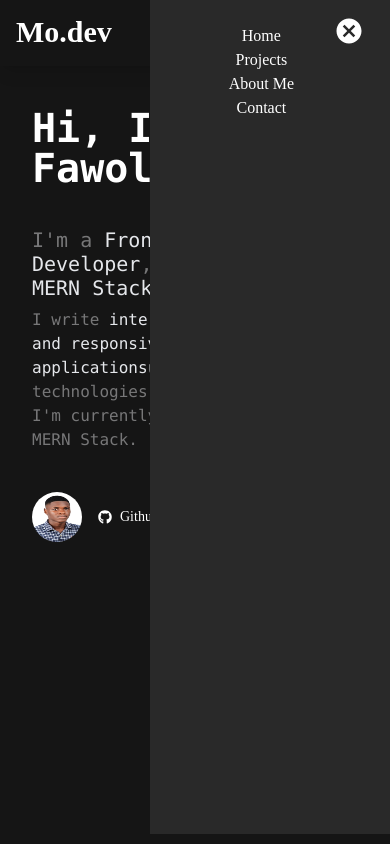
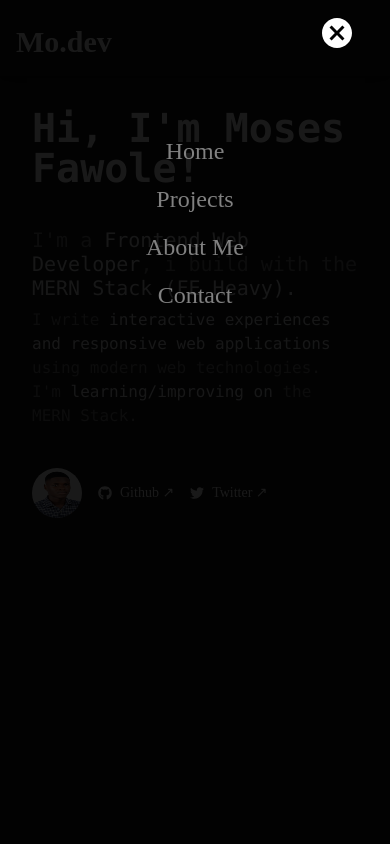
Before and after one commit to mosesfawole/portfolio, a React (Create React App) app: page / in a window 390 px wide. Both pictures are taken after a click on the icon 359 px from the left and 28 px from the top of the page. Built offline with nearby package versions, Linux system fonts and the light colour scheme.

Commit message:
mobile menu done

```diff
--- a/src/components/Header.jsx
+++ b/src/components/Header.jsx
@@ -6,12 +6,17 @@ import { MdMenu, MdCancel } from "react-icons/md";
 const Header = () => {
   const [isMenu, setisMenu] = useState(false);
 
+  const openMenu = () => {
+    setisMenu(!isMenu);
+    document.getElementById("menu").style.width = "100%";
+  };
   return (
     // navbar
     <nav className="">
       <motion.div
         initial={{ y: -250 }}
-        animate={{ y: -10, type: "string", stiffness: 120 }}
+        animate={{ y: 0 }}
+        transition={{ delay: 0.6, type: "string", stiffness: 500 }}
         className="mx-auto p-4  shadow-lg"
       >
         {/* Flex container  */}
@@ -42,40 +47,34 @@ const Header = () => {
           {/* Mobile menu  */}
           <div className="md:hidden flex">
             <MdMenu
-              className={
-                isMenu === true ? "hidden" : "flex text-white text-3xl t"
-              }
-              onClick={() => setisMenu(!isMenu)}
+              className={isMenu ? "hidden" : "flex text-white text-3xl t"}
+              onClick={openMenu}
             />
-            <motion.div
-              id="menu"
-              className={isMenu ? "app-menu menu-open" : "hidden"}
-            >
-              <div className="flex  ">
+
+            <div id="menu" className="app-menu">
+              <div className="flex closebtn  ">
                 {isMenu ? (
                   <MdCancel
-                    className="m-4 text-3xl text-white "
-                    onClick={() => setisMenu(!isMenu)}
+                    className="text-4xl text-white "
+                    onClick={() => {
+                      setisMenu(!isMenu);
+                      document.getElementById("menu").style.width = 0;
+                    }}
                   />
                 ) : (
                   <FaAngleDoubleLeft />
                 )}
               </div>
-              <ul className="p-6 text-center flex flex-col  items-center">
-                <li onClick={() => setisMenu(!isMenu)}>
-                  <Link to="/">Home</Link>
-                </li>
-                <li onClick={() => setisMenu(!isMenu)}>
-                  <Link to="/projects">Projects</Link>
-                </li>{" "}
-                <li onClick={() => setisMenu(!isMenu)}>
-                  <Link to="/info">About Me</Link>
-                </li>{" "}
-                <li onClick={() => setisMenu(!isMenu)}>
-                  <Link to="/contact">Contact </Link>
-                </li>
-              </ul>
-            </motion.div>
+              <div className="content text-2xl">
+                <Link to="/">Home</Link>
+
+                <Link to="/projects">Projects</Link>
+
+                <Link to="/info">About Me</Link>
+
+                <Link to="/contact">Contact </Link>
+              </div>
+            </div>
           </div>
         </div>
       </motion.div>
--- a/src/components/HeroText.jsx
+++ b/src/components/HeroText.jsx
@@ -14,9 +14,10 @@ const HeroText = () => {
           I write {""}
           <span className="text-gray-200">
             interactive experiences and responsive web applications
-          </span>
-          using modern web technologies. <br /> I'm currently building with the
-          MERN Stack.
+          </span>{" "}
+          using modern web technologies. <br /> I'm{" "}
+          <span className="text-gray-200">learning/improving on </span>the MERN
+          Stack.
         </p>
       </div>
 
--- a/src/components/Projects.jsx
+++ b/src/components/Projects.jsx
@@ -4,11 +4,25 @@ import { motion } from "framer-motion";
 import { Link } from "react-router-dom";
 const Projects = ({ data }) => {
   const { title, description, github, live, stack } = data;
+  const containerVariants = {
+    hidden: {
+      opacity: 0,
+      x: "-100vw",
+    },
+    visible: {
+      opacity: 1,
+      x: 0,
+      transition: {
+        delay: 0.2,
+        type: "string",
+      },
+    },
+  };
   return (
     <motion.div
-      initial={{ x: -250 }}
-      animate={{ x: -10 }}
-      transition={{ delay: 0.2, type: "string", stiffness: 120 }}
+      variants={containerVariants}
+      initial="hidden"
+      animate="visible"
       className=" cursor-default items-center"
     >
       <div className="box text-white p-8 shadow-md ">
--- a/src/index.css
+++ b/src/index.css
@@ -16,12 +16,12 @@ body {
 }
 
 /* Hide scrollbar for Chrome, Safari and Opera */
-.right::-webkit-scrollbar {
+body::-webkit-scrollbar {
   display: none;
 }
 
 /* Hide scrollbar for IE, Edge and Firefox */
-.right {
+body {
   -ms-overflow-style: none; /* IE and Edge */
   scrollbar-width: none; /* Firefox */
 }
@@ -80,33 +80,43 @@ h2 {
   margin: 0;
 }
 .app-menu {
-  color: white;
-  height: 100vh;
-  overflow: hidden;
-  width: 15rem;
-  background-color: #292929;
-  z-index: 1000;
+  width: 0;
 
-  transform: translateX(-100%);
-  transition: 0.3s;
-
-  right: 0;
+  height: 100%;
+  position: fixed;
+  z-index: 2;
+  left: 0;
   top: 0;
-  padding: 10px;
-
-  position: fixed;
-  display: flex;
-  flex-direction: row-reverse;
+  background-color: rgb(0, 0, 0);
+  background-color: rgba(0, 0, 0, 0.9);
+  overflow-x: hidden;
+  transition: 0.5s;
+}
+.content {
+  position: relative;
+  top: 15%;
+  width: 100%;
+  text-align: center;
+}
+.content a {
+  padding: 8px;
+  text-decoration: none;
+  color: #818181;
+  display: block;
+  transition: 0.3;
+}
+.closebtn {
+  position: absolute;
+  top: 15px;
+  right: 35px;
+  font-size: 30px;
+}
+.menu-open {
+  width: 100%;
+  height: 100%;
 }
 
-.menu-open {
-  transform: translateX(0%);
-}
 @media (min-width: 768px) {
-  body {
-    height: 100vh;
-    overflow-y: hidden;
-  }
   .projects {
     left: 100%;
   }
--- a/src/pages/Home.jsx
+++ b/src/pages/Home.jsx
@@ -57,21 +57,36 @@ const Home = () => {
       stack: "React + Styled Components",
     },
   ]);
+
+  const containerVariants = {
+    hidden: {
+      opacity: 0,
+      x: "100vw",
+    },
+    visible: {
+      opacity: 1,
+      x: 0,
+      transition: {
+        delay: 0.2,
+        duration: 0.7,
+      },
+    },
+  };
   return (
     <div className={isMenu ? "overflow-y-hidden" : ""}>
       <Header />
       <motion.div
-        initial={{ opacity: 0 }}
-        animate={{ opacity: 1 }}
-        transition={{ delay: 0.4 }}
-        className="md:relative grid grid-cols-1 gap-4 md:grid-cols-2 "
+        variants={containerVariants}
+        initial="hidden"
+        animate="visible"
+        className=" grid grid-cols-1 gap-4 md:grid-cols-2 "
       >
         <HeroText />
-        <div className="right overflow-y-scroll h-1/2 hidden md:grid  projects md:relative  md:top-20 ">
+        <div className="right hidden md:grid projects md:relative  md:top-20 ">
           <p className="text-white text-xl font-mono uppercase mb-10 font-bold text-center ">
             Projects
           </p>
-          <div className=" hidden s md:grid md:grid-cols-2 gap-2 sm:grid-cols-2 shadow-md proj ">
+          <div className="hidden md:grid md:grid-cols-2 gap-2 sm:grid-cols-2 shadow-md proj ">
             {projects.map((project, index) => (
               <div key={index} className="">
                 <Projects data={project} />
```
